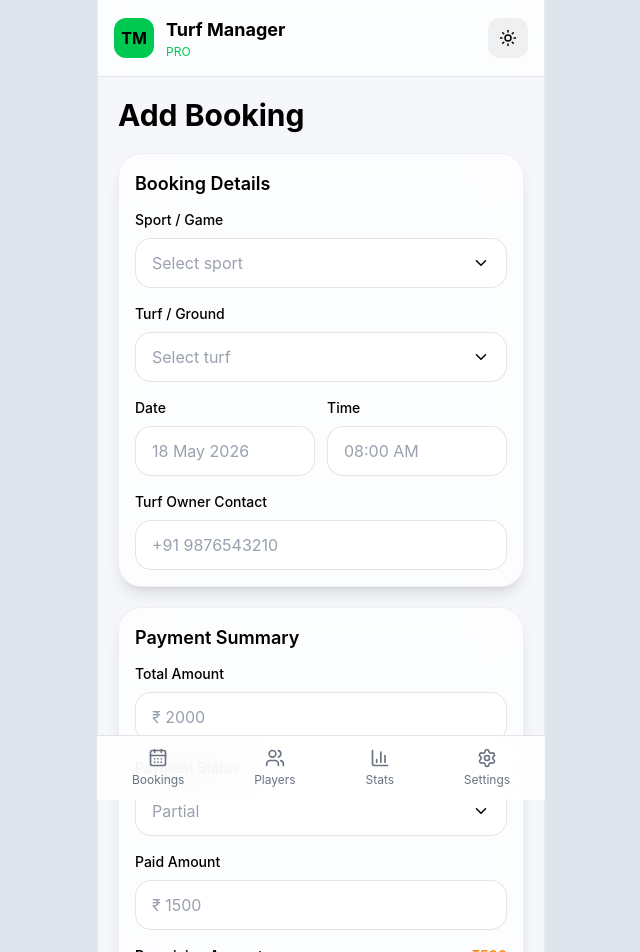
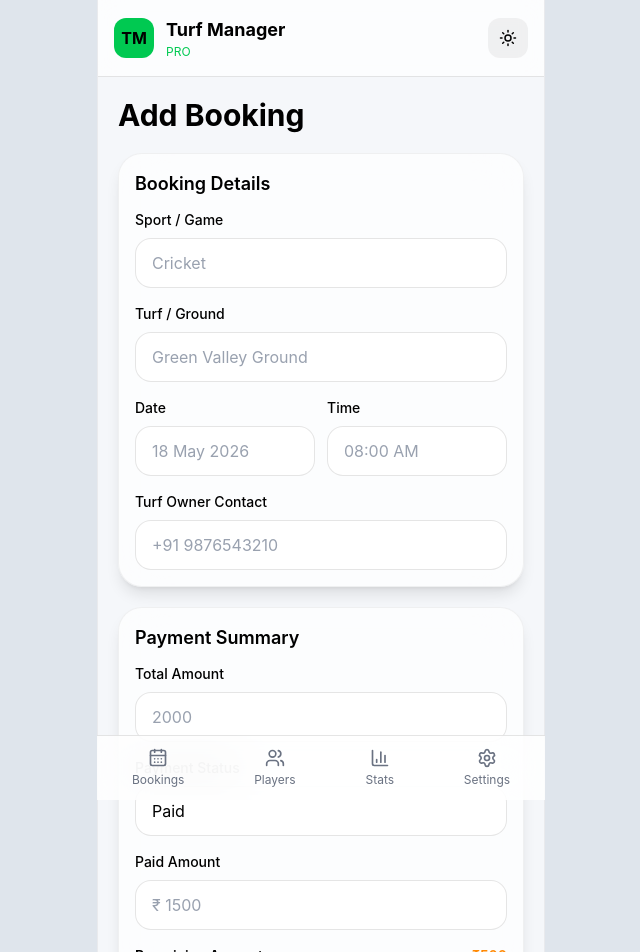
Before and after one commit to SwastikOP14/turf-manager-pro, a React (Vite) app: page /add-booking in a window 1280 px wide. Shown: the top 952 px of the page, without its empty margins (319-959 px from the left). Built offline with nearby package versions, Linux system fonts and the light colour scheme.

Commit message:
Added booking page

```diff
--- a/src/components/booking/BookingCard.jsx
+++ b/src/components/booking/BookingCard.jsx
@@ -7,8 +7,11 @@ import {
 } from "lucide-react"
 
 export default function BookingCard({
-  status = "Paid"
-}) {
+        turf,
+        sport,
+        amount,
+        status
+      }){
 
   const statusColors = {
     Paid: "text-green-500",
@@ -45,14 +48,14 @@ export default function BookingCard({
               text-black dark:text-white
               font-semibold text-lg
             ">
-              Green Valley Ground
+              {turf}
             </h3>
 
             <p className="
               text-sm
               text-gray-500 dark:text-gray-400
             ">
-              Cricket
+              {sport}
             </p>
 
             <p className="
@@ -73,7 +76,7 @@ export default function BookingCard({
             text-green-500
             font-bold text-xl
           ">
-            ₹2,000
+            ₹{amount}
           </h3>
 
           <p className={`
--- a/src/context/AppContext.jsx
+++ b/src/context/AppContext.jsx
@@ -74,14 +74,24 @@ export function AppProvider({ children }) {
     )
   )
 }
+const addBooking = (booking) => {
+
+  setBookings((prev) => [
+    ...prev,
+    booking
+  ])
+}
 
   return (
     <AppContext.Provider
       value={{
-        players,
-        addPlayer,
-        deletePlayer
-      }}
+              players,
+              addPlayer,
+              deletePlayer,
+
+              bookings,
+              addBooking
+            }}
     >
 
       {children}
--- a/src/pages/AddBooking/AddBooking.jsx
+++ b/src/pages/AddBooking/AddBooking.jsx
@@ -11,10 +11,18 @@ import PrimaryButton from "../../components/common/PrimaryButton"
 
 export default function AddBooking() {
 const [playerModal, setPlayerModal] = useState(false)
-const { players, addPlayer } = useApp()
+const {
+  players,
+  addPlayer,
+  addBooking
+} = useApp()
 const [playerName, setPlayerName] = useState("")
 const [playerPhone, setPlayerPhone] = useState("")
 const [playerError, setPlayerError] = useState("")
+const [turf, setTurf] = useState("")
+const [sport, setSport] = useState("")
+const [amount, setAmount] = useState("")
+const [status, setStatus] = useState("Paid")
   return (
     <MobileLayout hideFab>
 
@@ -33,14 +41,26 @@ const [playerError, setPlayerError] = useState("")
 
           <SectionTitle title="Booking Details" />
 
-          <SelectField
+          <InputField
             label="Sport / Game"
-            placeholder="Select sport"
+            placeholder="Cricket"
+
+            value={sport}
+
+            onChange={(e) =>
+              setSport(e.target.value)
+            }
           />
 
-          <SelectField
-            label="Turf / Ground"
-            placeholder="Select turf"
+          <InputField
+              label="Turf / Ground"
+              placeholder="Green Valley Ground"
+
+              value={turf}
+
+              onChange={(e) =>
+                setTurf(e.target.value)
+              }
           />
 
           <div className="grid grid-cols-2 gap-3">
@@ -71,12 +91,24 @@ const [playerError, setPlayerError] = useState("")
 
           <InputField
             label="Total Amount"
-            placeholder="₹ 2000"
+            placeholder="2000"
+
+            value={amount}
+
+            onChange={(e) =>
+              setAmount(e.target.value)
+            }
           />
 
-          <SelectField
+          <InputField
             label="Payment Status"
-            placeholder="Partial"
+            placeholder="Paid / Partial / Pending"
+
+            value={status}
+
+            onChange={(e) =>
+              setStatus(e.target.value)
+            }
           />
 
           <InputField
@@ -124,11 +156,6 @@ const [playerError, setPlayerError] = useState("")
 
             <SectionTitle title="Total Players" />
 
-            <button className="
-              text-sm
-              text-green-500
-              font-medium
-            ">
               <button
                   onClick={() => setPlayerModal(true)}
                   className="
@@ -139,7 +166,6 @@ const [playerError, setPlayerError] = useState("")
                 >
                   Add / Search Players
               </button>
-            </button>
 
           </div>
 
@@ -179,6 +205,23 @@ const [playerError, setPlayerError] = useState("")
 
         <PrimaryButton
           text="Continue"
+
+          onClick={() => {
+
+            if (!turf || !sport || !amount) return
+
+            addBooking({
+              turf,
+              sport,
+              amount,
+              status
+            })
+
+            setTurf("")
+            setSport("")
+            setAmount("")
+            setStatus("Paid")
+          }}
         />
 
       </div>
--- a/src/pages/Bookings/Bookings.jsx
+++ b/src/pages/Bookings/Bookings.jsx
@@ -1,10 +1,10 @@
 import MobileLayout from "../../components/layout/MobileLayout"
-
+import { useApp } from "../../context/AppContext"
 import BookingTabs from "../../components/booking/BookingTabs"
 import BookingCard from "../../components/booking/BookingCard"
 
 export default function Bookings() {
-
+const { bookings } = useApp()
   return (
     <MobileLayout>
 
@@ -27,13 +27,20 @@ export default function Bookings() {
 
         {/* Cards */}
         <div className="space-y-4">
+           {
+              bookings.map((booking, index) => (
 
-          <BookingCard status="Paid" />
+                <BookingCard
+                  key={index}
 
-          <BookingCard status="Partial" />
+                  turf={booking.turf}
+                  sport={booking.sport}
+                  amount={booking.amount}
+                  status={booking.status}
+                />
 
-          <BookingCard status="Pending" />
-
+              ))
+            }
         </div>
 
       </div>
```
